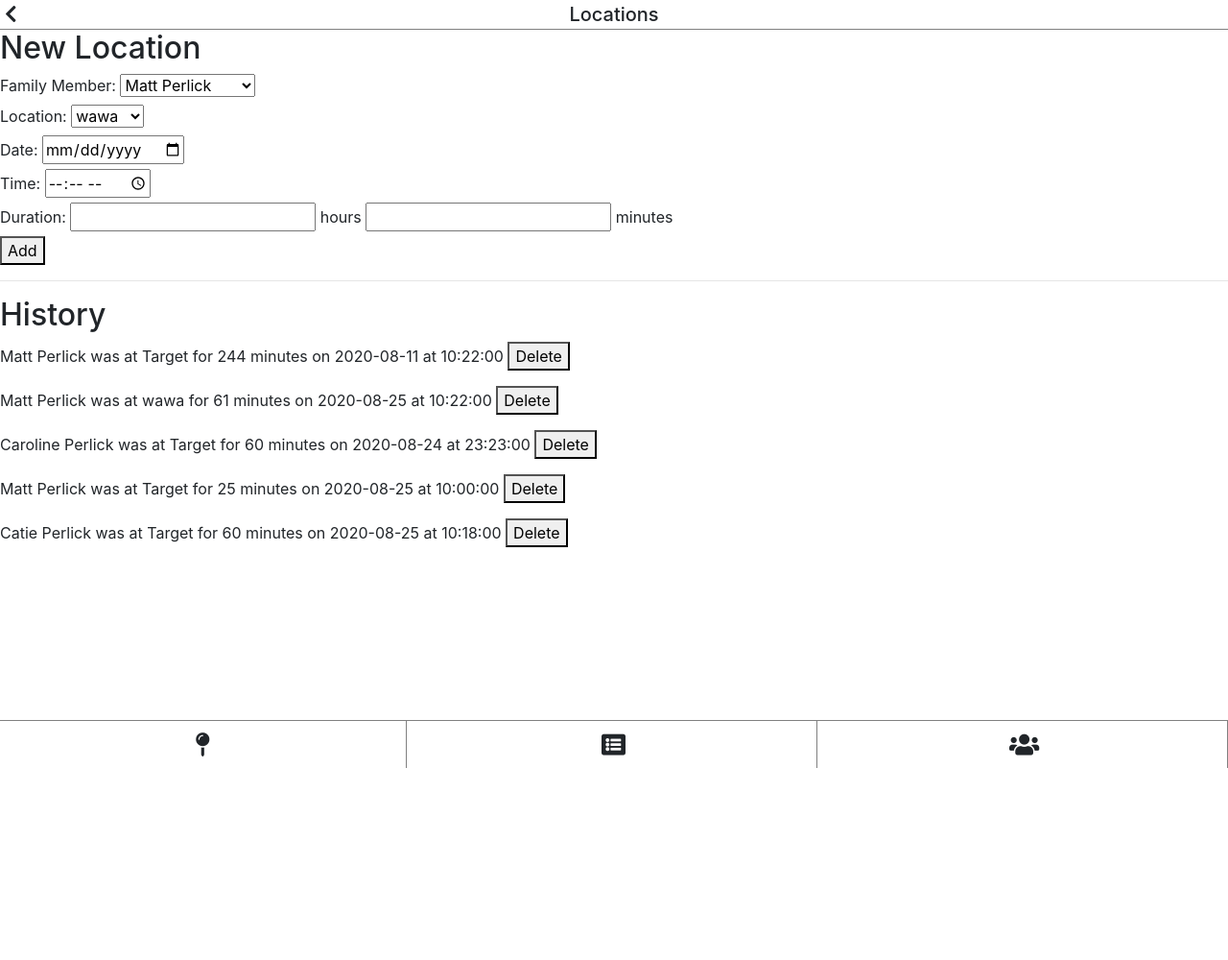
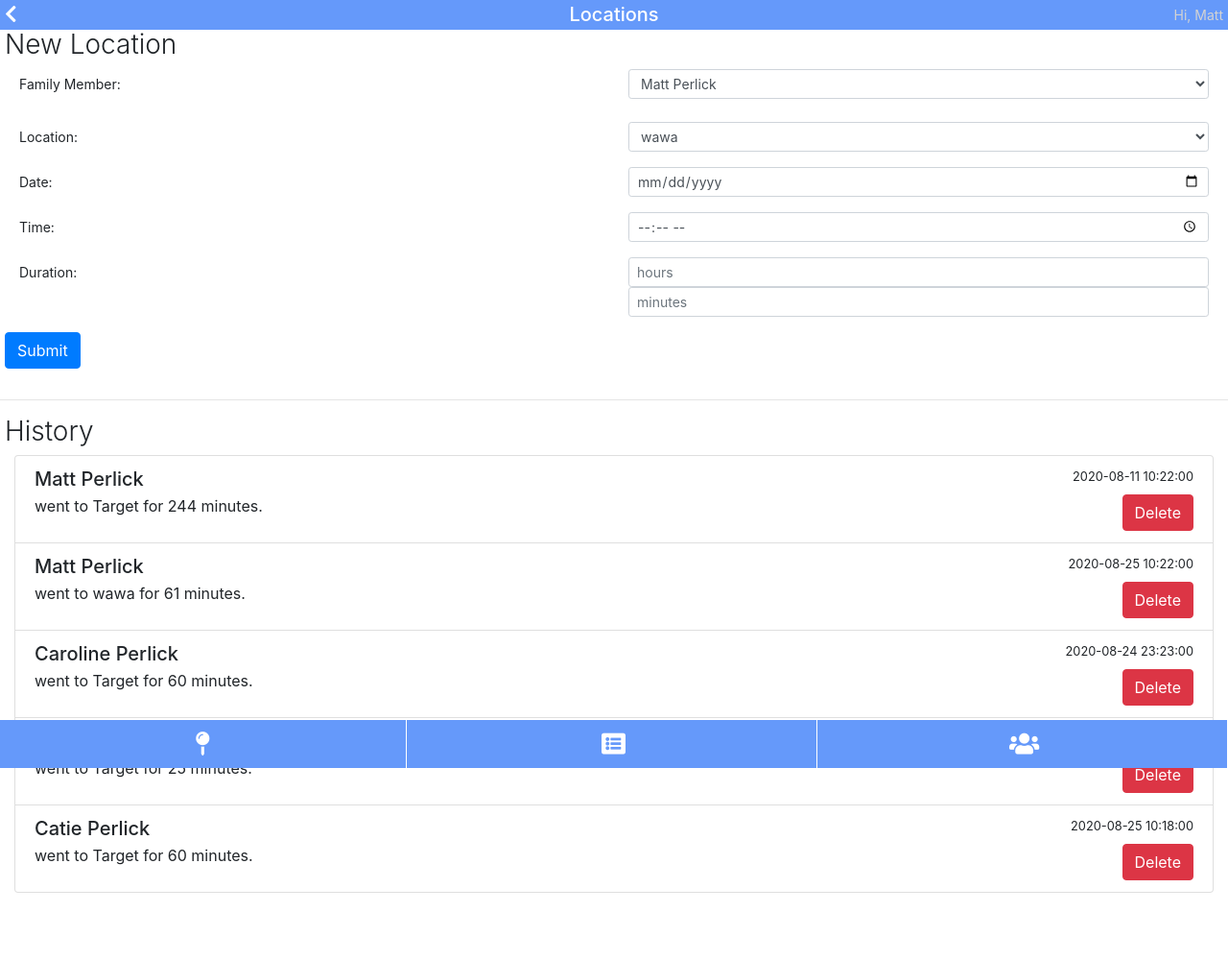
Before and after one commit to perlick/CS338-SCT, a Flask app: page /locations in a window 1280 px wide. Shown: the whole page at 96% size. Before the commit the page ends 800 px from the top, so only its background shows below. Run offline with Flask 2, Linux system fonts and the light colour scheme; a user stored in the database is signed in; data comes from the database, SQL or seed files in the repository; both versions use the stored data as it was after the commit; some libraries are stand-ins or nearby versions.

Commit message:
initial styling

```diff
--- a/main.py
+++ b/main.py
@@ -44,7 +44,7 @@ def request_loader(request):
 	username = request.form.get('username')
 	res = db.get_db().query("select * from users where username='" + str(username) + "'")
 	if len(res) == 1:
-		user = User(res[0]['id'], res[0][1])
+		user = User(res[0][0], res[0][1])
 		return user
 	else:
 		return None
@@ -54,4 +54,4 @@ def unauthorized_handler():
 	return redirect(url_for('auth.auth_login'))
 
 if __name__ == "__main__":
-	app.run(host='127.0.0.1', port=8080, debug=True)
+	app.run(host='0.0.0.0', port=5000, debug=True)
--- a/pages.py
+++ b/pages.py
@@ -48,7 +48,7 @@ def pages_home():
 					where person_id={o_person[0]}
 					and timestamp<{visit[1]}
 					order by timestamp DESC limit 1""")
-				if stat[0][0]==1:
+				if len(stat)>0 and stat[0][0]==1:
 					infected = infected + 1
 				else:
 					clear = clear + 1
@@ -172,7 +172,7 @@ def pages_exposureHistory():
 					where person_id={o_person[0]}
 					and timestamp<{visit[1]}
 					order by timestamp DESC limit 1""")
-				if stat[0][0]==1:
+				if len(stat)>0 and stat[0][0]==1:
 					infected = infected + 1
 				else:
 					clear = clear + 1
--- a/public/css/global.css
+++ b/public/css/global.css
@@ -6,10 +6,10 @@ body {
 	height: 100%;
 	width: 0;
 	position: fixed;
-	z-index: 1;
+	z-index: 3;
 	top: 0;
 	left: 0;
-	background-color: lightgray;
+	background-color: #6599fa;
 	overflow-x: hidden;
 	transition: 0.5s;
 }
@@ -18,19 +18,26 @@ body {
 	padding: 8px 8px 8px 16px;
 	text-decoration: none;
 	font-size: 18px;
-	color: black;
+	color: white;
 	display: block;
 	border-bottom: 1px solid gray;
 }
 
 #header {
+	position: fixed;
 	width: 100%;
+	z-index: 2;
 	padding-top: 5px;
 	padding-bottom: 5px;
-	border-bottom: 1px solid gray;
+	background-color: #6599fa;
+	color: white;
 }
 
-h1 {
+.header-spacer {
+	height: 30px;
+}
+
+#header h1 {
 	font-size: 20px;
 	line-height: 20px;
 	width: max-content;
@@ -43,6 +50,19 @@ h1 {
 	float: left;
 	margin-left: 5px;
 	font-size: 20px;
+}
+
+#header > span {
+	float: right;
+	margin-right: 5px;
+	font-size: 14px;
+	color: lightgray;
+}
+
+h2 {
+	margin-left: 5px;
+	font-size: 28px;
+	font-weight: 300;
 }
 
 a {
@@ -58,7 +78,7 @@ a:hover {
 	bottom: 0;
 	height: 50px;
 	width: 100%;
-	border-top: 1px solid gray;
+	background-color: #6599fa;
 }
 
 #tabs a {
@@ -66,10 +86,33 @@ a:hover {
 	height: 100%;
 	width: calc(100% / 3 - 3px);
 	text-align: center;
-	border-right: 1px solid gray;
+	border-right: 1px solid white;
+	color: white;
 }
 
 #tabs i {
 	font-size: 25px;
 	line-height: 50px;
 }
+
+.footer-spacer {
+	height: 70px;
+}
+
+.jumbotron {
+	border-bottom: 2px solid lightgray;
+	border-radius: 0px;
+	margin-bottom: 0px;
+	background-image: url("../img/jumbotron.png");
+	background-size: cover;
+}
+
+.list-group {
+	margin-left: 15px;
+	margin-right: 15px;
+}
+
+.form-group {
+	margin-left: 5px;
+	margin-right: 5px;
+}
--- a/requirements.txt
+++ b/requirements.txt
@@ -7,7 +7,7 @@ cheroot==8.3.0
 CherryPy==18.6.0
 cherrypy-cors==1.6
 Click==7.0
-cloud-init==20.1
+#cloud-init==20.1
 colorama==0.4.3
 command-not-found==0.3
 configobj==5.0.6
--- a/templates/pages/base.html
+++ b/templates/pages/base.html
@@ -1,6 +1,8 @@
+<!DOCTYPE html5>
 <html>
 <head>
 	<title>{{ data.title }}</title>
+	<meta name="viewport" content="width=device-width, initial-scale=1">
 	<link rel="stylesheet" href="https://stackpath.bootstrapcdn.com/bootstrap/4.3.1/css/bootstrap.min.css" crossorigin="anonymous">
 	<script src="https://ajax.googleapis.com/ajax/libs/jquery/3.5.1/jquery.min.js"></script>
 	<link rel="stylesheet" href="https://use.fontawesome.com/releases/v5.7.0/css/all.css" crossorigin="anonymous">
@@ -9,6 +11,7 @@
 </head>
 <body>
 	<div id="header">
+		<span>Hi, {{current_user.username}}</span>
 		{% if data.menu %}
 			<i onclick="toggleNav()" class="fas fa-bars"></i>
 		{% else %}
@@ -18,6 +21,7 @@
 		{% endif %}
 		<h1>{{ data.title }}</h1>
 	</div>
+	<div class="header-spacer"></div>
 	<div id="sidenav">
 		<a href="{{ url_for('pages.pages_locations') }}">My Locations</a>
 		<a href="{{ url_for('pages.pages_testReports') }}">My Test Reports</a>
@@ -25,7 +29,10 @@
 		<a href="{{ url_for('pages.pages_familyManager') }}">My Family manager</a>
 		<a href="{{ url_for('pages.pages_communityExposures') }}">Community Exposures</a>
 	</div>
+	<div class="content">
 	{% block content %}{% endblock %}
+	</div>
+	<div class="footer-spacer"></div>
 	<div id="tabs">
 		<a href="{{ url_for('pages.pages_locations') }}">
 			<i class="fa fa-map-pin" aria-hidden="true"></i>
--- a/templates/pages/locations.html
+++ b/templates/pages/locations.html
@@ -3,38 +3,59 @@
 {% block content %}
 <h2>New Location</h2>
 <form action="{{ url_for('api.api_add_visit') }}" method="post">
-	<label for="person">Family Member: </label>
-	<select name="person" required>
+	<div class="form-group row">
+		<label for="person" class="col col-form-label-sm">Family Member: </label>
+		<div class="col">
+			<select class="form-control form-control-sm" name="person" required>
 				{% for person in data.members %}
 				<option value="{{ person[0] }}">{{ person[2] }} {{ person[3] }}</option>
 				{% endfor %}
-	</select><br>
-
-	<label for="location">Location: </label>
-	<select name="location" required>
+			</select>
+		</div>
+	</div>
+	<div class="form-group row">
+		<label for="location" class="col col-form-label col-form-label-sm">Location: </label>
+		<div class="col">
+			<select class="form-control form-control-sm" name="location" required>
 				{% for loc in data.locations %}
 				<option value="{{ loc[0] }}">{{ loc[1] }}</option>
 				{% endfor %}
-	</select><br>
-
-	<label for="date">Date: </label>
-	<input type="date" name="date" required><br>
-
-	<label for="time">Time: </label>
-	<input type="time" name="time" required><br>
-
-	<label for="hours">Duration: </label>
-	<input type="number" name="hours" required> hours <input type="number" name="minutes" required> minutes<br>
-
-	<button type="submit">Add</button>
+			</select>
+		</div>
+	</div>
+	<div class="form-group row">
+		<label for="date" class="col col-form-label col-form-label-sm">Date: </label>
+		<div class="col">
+			<input class="form-control form-control-sm" type="date" name="date" required>
+		</div>
+	</div>
+	<div class="form-group row">
+		<label for="time" class="col col-form-label col-form-label-sm">Time: </label>
+		<div class="col">
+			<input class="form-control form-control-sm" type="time" name="time" required>
+		</div>
+	</div>
+	<div class="form-group row">
+		<label for="hours" class="col col-form-label col-form-label-sm">Duration: </label>
+		<div class="col">
+			<input class="form-control form-control-sm" type="number" name="hours" placeholder="hours" required>
+			<input class="form-control form-control-sm" type="number" name="minutes" placeholder="minutes" required>
+		</div>
+	</div>
+	<button type="submit" class="btn btn-primary form-group">Submit</button>
 </form>
 <hr>
 <h2>History</h2>
+<div class="list-group">
 	{% for visit in data.visits %}
-	<form action="{{ url_for('api.api_delete_visit') }}" method="post">
-		{{ visit[2] }} {{ visit[3] }} was at {{ visit[11] }} for {{ visit[9] }} minutes on {{ visit[7] }} at {{visit[8]}}
+		<form action="{{ url_for('api.api_delete_visit') }}" method="post" class="list-group-item">
+			<div class="d-flex w-100 justify-content-between">
+				<h5 class="mb-1">{{ visit[2] }} {{ visit[3] }}</h5>
+				<small>{{ visit[7] }} {{visit[8]}}</small>
+			</div>
+			 went to {{ visit[11] }} for {{ visit[9] }} minutes.
 			<input type="hidden" name="id" value="{{ visit[4] }}">
-		<button type="submit">Delete</button><br>
+			<button type="submit" class="btn btn-danger" style="float: right;">Delete</button>
 		</form>
 	{% endfor %}
 {% endblock %}
```
Also changed, not shown: templates/pages/community-exposures.html (+7 -4 lines), templates/pages/exposure-history.html (+13 -5 lines), templates/pages/family-manager.html (+22 -12 lines), templates/pages/home.html (+16 -6 lines), templates/pages/test-reports.html (+35 -16 lines), example.db, public/img/jumbotron.png (added). Lines whose indentation alone changed are shown as unchanged.
